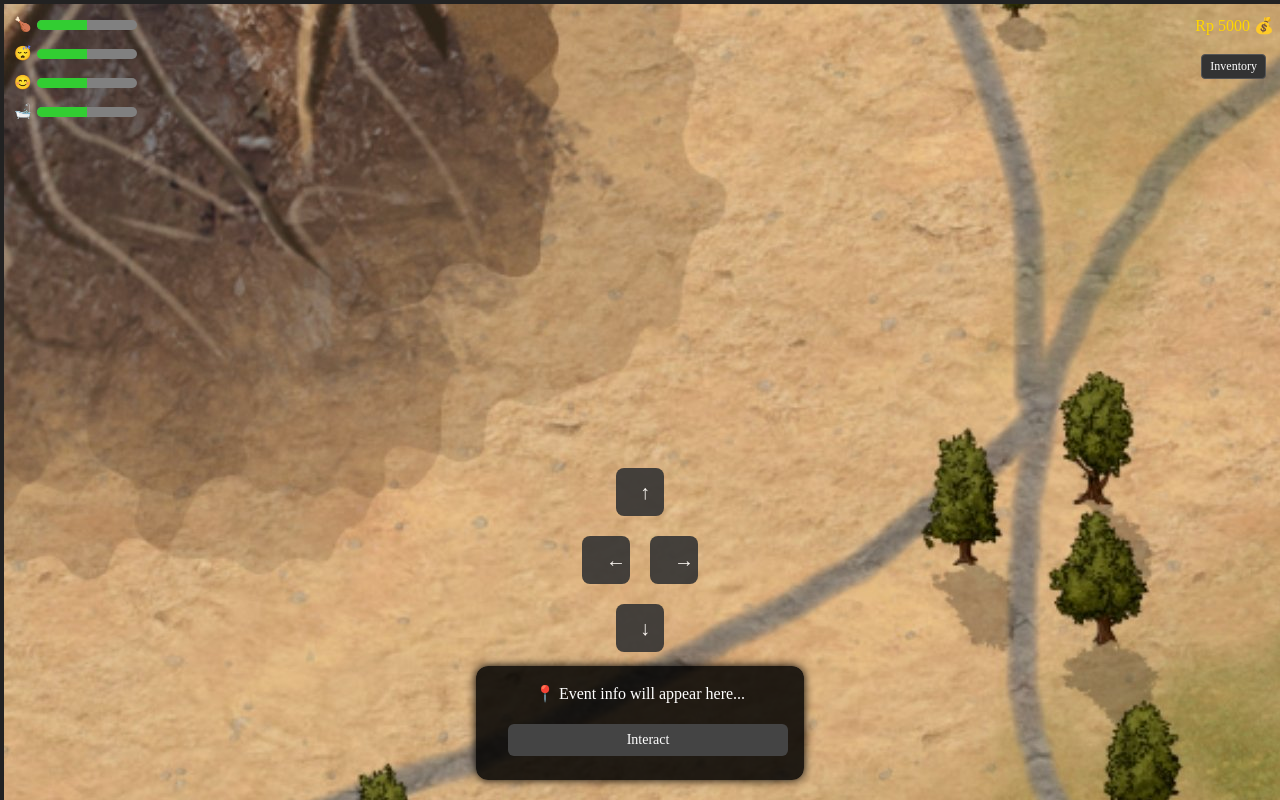
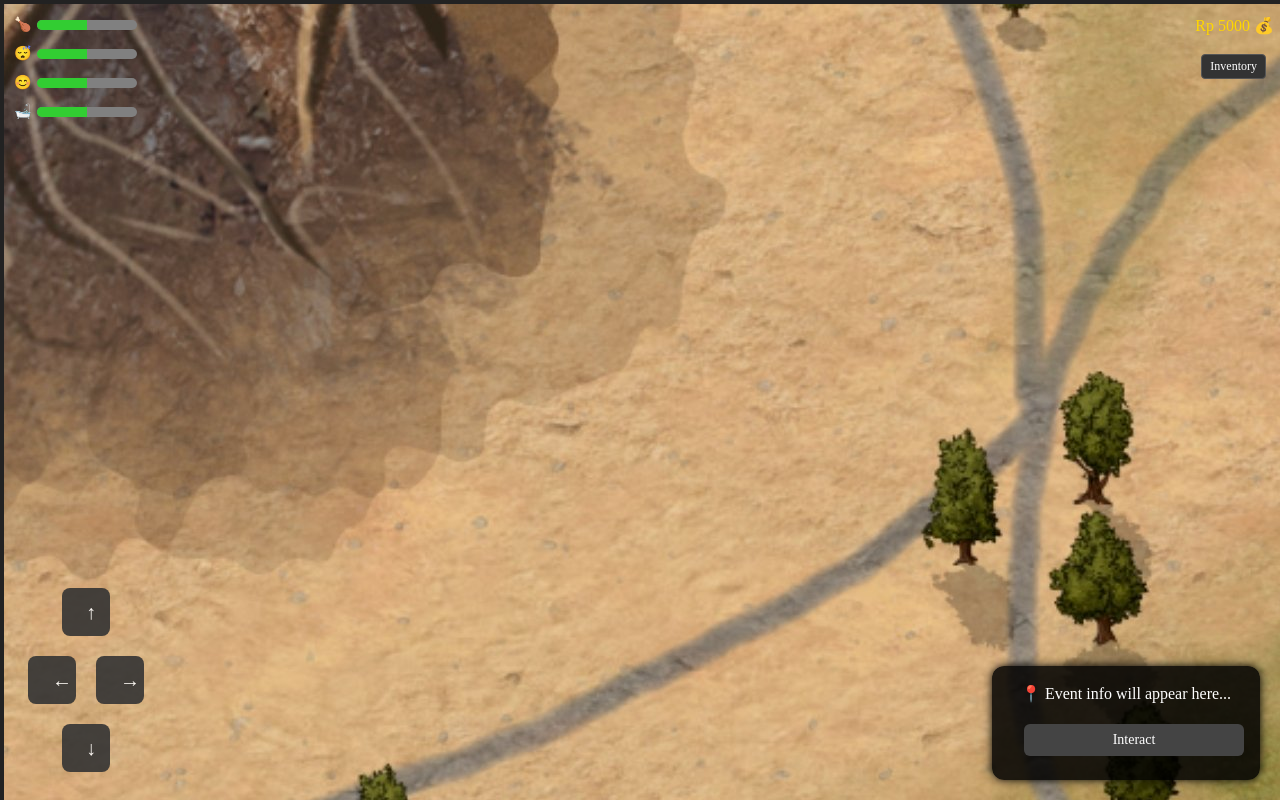
Before and after one commit to nathanaelvs8/ucup-menjelajah-nusantara, a React (Vite) app: page /gameplay in a window 1280 px wide. Built offline with nearby package versions, Linux system fonts and the light colour scheme; a web font is replaced by a local one.

Commit message:
benerin analog sama interact

```diff
--- a/src/pages/Gameplay.css
+++ b/src/pages/Gameplay.css
@@ -129,15 +129,15 @@ html, body {
 
 .analog-controls {
   position: fixed;
-  bottom: 140px;
-  left: 50%;
-  transform: translateX(-50%);
+  bottom: 20px;
+  left: 20px;
   z-index: 30;
   display: flex;
   flex-direction: column;
   align-items: center;
   gap: 4px;
 }
+
 
 .analog-controls .horizontal {
   display: flex;
@@ -162,15 +162,14 @@ html, body {
 .event-panel {
   position: fixed;
   bottom: 20px;
-  left: 50%;
-  transform: translateX(-50%);
+  right: 20px;
   z-index: 30;
   background-color: rgba(0, 0, 0, 0.85);
   color: white;
   padding: 16px 24px;
   border-radius: 12px;
   font-size: 16px;
-  min-width: 280px;
+  min-width: 220px;
   max-width: 90vw;
   text-align: center;
   box-shadow: 0 0 10px #000;
```
